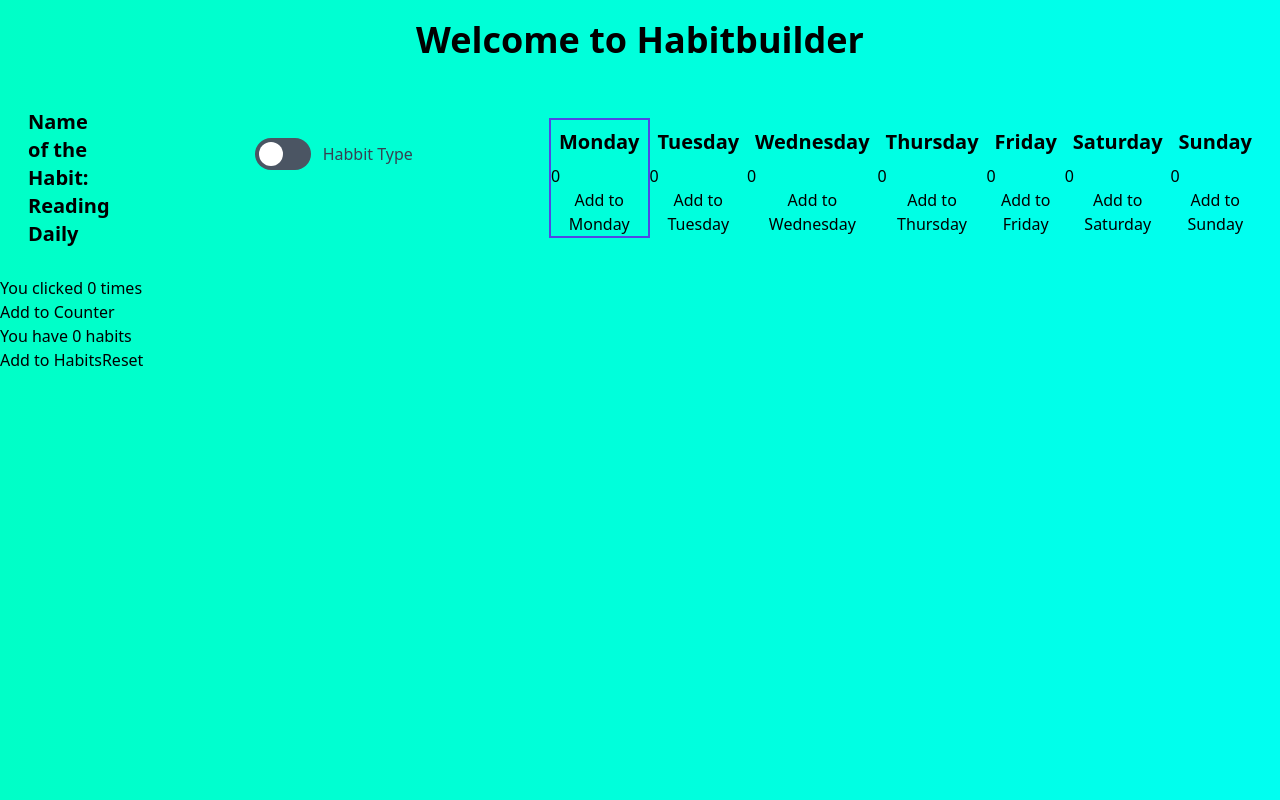
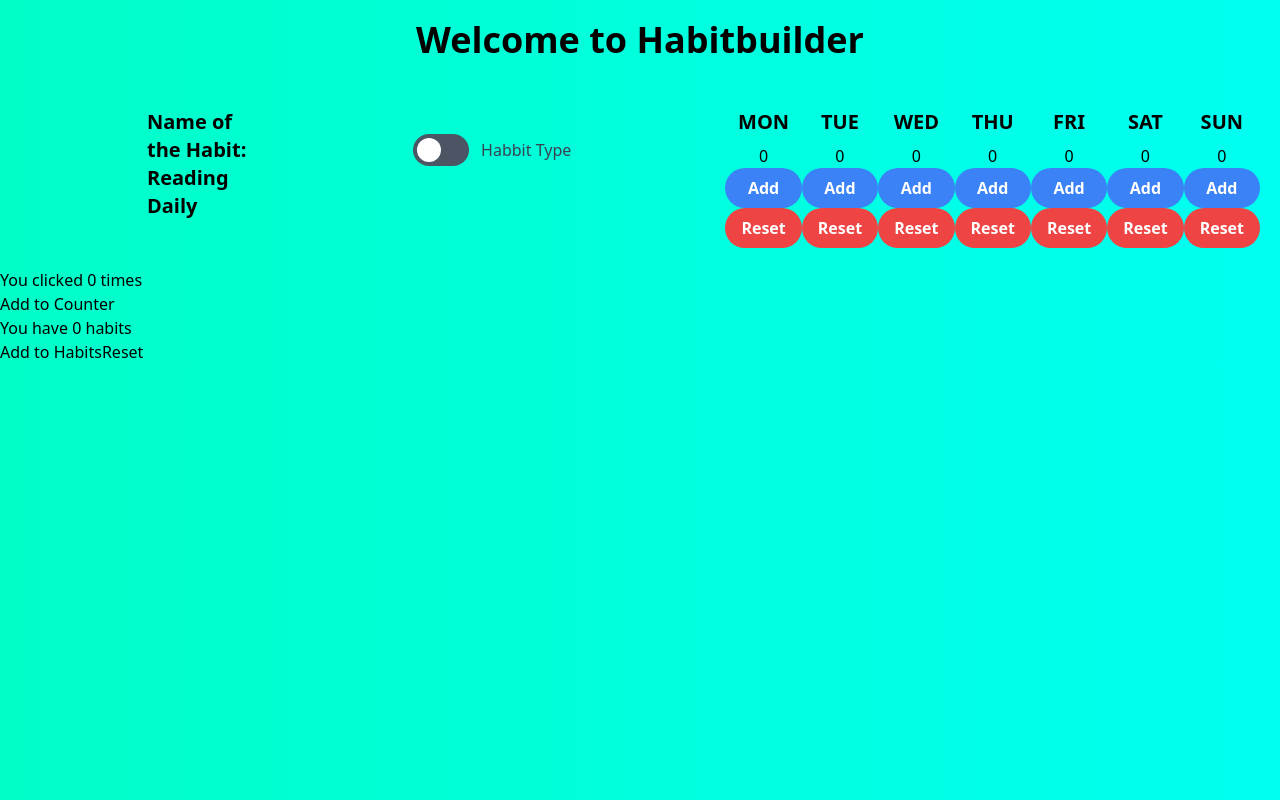
Before and after one commit to robonafisi/react-testing, a React (Create React App) app: page / in a window 1280 px wide. Built offline with nearby package versions, Linux system fonts and the light colour scheme.

Commit message:
Adding the habit counter buttons

```diff
--- a/src/App.js
+++ b/src/App.js
@@ -60,7 +60,7 @@ function App() {
 
         {habittype ?
         <div className='flex items-center'>
-        <div className='flex flex-col border-2 border-indigo-600'><p className='m-2 text-xl font-bold'>Monday</p><input type="checkbox" className='m-2'/></div>
+        <div className='flex flex-col'><p className='m-2 text-xl font-bold'>Monday</p><input type="checkbox" className='m-2'/></div>
         <div className='flex flex-col'><p className='m-2 text-xl font-bold'>Tuesday</p><input type="checkbox" className='m-2'/></div>
         <div className='flex flex-col'><p className='m-2 text-xl font-bold'>Wednesday</p><input type="checkbox" className='m-2'/></div>
         <div className='flex flex-col'><p className='m-2 text-xl font-bold'>Thursday</p><input type="checkbox" className='m-2'/></div>
@@ -69,13 +69,13 @@ function App() {
         <div className='flex flex-col'><p className='m-2 text-xl font-bold'>Sunday</p><input type="checkbox" className='m-2'/></div>
         </div> :
         <div className='flex items-center'>
-        <div className='flex flex-col border-2 border-indigo-600'><p className='m-2 text-xl font-bold'>Monday</p><p>{moncount}</p><button onClick={() => setMoncount(moncount + 1)}>Add to Monday</button></div>
-        <div className='flex flex-col'><p className='m-2 text-xl font-bold'>Tuesday</p><p>{tuecount}</p><button onClick={() => setTuecount(tuecount + 1)}>Add to Tuesday</button></div>
-        <div className='flex flex-col'><p className='m-2 text-xl font-bold'>Wednesday</p><p>{wedcount}</p><button onClick={() => setWedcount(wedcount + 1)}>Add to Wednesday</button></div>
-        <div className='flex flex-col'><p className='m-2 text-xl font-bold'>Thursday</p><p>{thucount}</p><button onClick={() => setThucount(thucount + 1)}>Add to Thursday</button></div>
-        <div className='flex flex-col'><p className='m-2 text-xl font-bold'>Friday</p><p>{fricount}</p><button onClick={() => setFricount(fricount + 1)}>Add to Friday</button></div>
-        <div className='flex flex-col'><p className='m-2 text-xl font-bold'>Saturday</p><p>{satcount}</p><button onClick={() => setSatcount(satcount + 1)}>Add to Saturday</button></div>
-        <div className='flex flex-col'><p className='m-2 text-xl font-bold'>Sunday</p><p>{suncount}</p><button onClick={() => setSuncount(suncount + 1)}>Add to Sunday</button></div>
+        <div className='flex flex-col'><p className='m-2 text-xl font-bold text-center'>MON</p><p className='text-center'>{moncount}</p><button className="bg-blue-500 hover:bg-blue-700 text-white font-bold py-2 px-4 rounded-full" onClick={() => setMoncount(moncount + 1)}>Add</button><button className="bg-red-500 hover:bg-red-700 text-white font-bold py-2 px-4 rounded-full" onClick={() => setMoncount(0)}>Reset</button></div>
+        <div className='flex flex-col'><p className='m-2 text-xl font-bold text-center'>TUE</p><p className='text-center'>{tuecount}</p><button className="bg-blue-500 hover:bg-blue-700 text-white font-bold py-2 px-4 rounded-full" onClick={() => setTuecount(tuecount + 1)}>Add</button><button className="bg-red-500 hover:bg-red-700 text-white font-bold py-2 px-4 rounded-full" onClick={() => setTuecount(0)}>Reset</button></div>
+        <div className='flex flex-col'><p className='m-2 text-xl font-bold text-center'>WED</p><p className='text-center'>{wedcount}</p><button className="bg-blue-500 hover:bg-blue-700 text-white font-bold py-2 px-4 rounded-full" onClick={() => setWedcount(wedcount + 1)}>Add</button><button className="bg-red-500 hover:bg-red-700 text-white font-bold py-2 px-4 rounded-full" onClick={() => setWedcount(0)}>Reset</button></div>
+        <div className='flex flex-col'><p className='m-2 text-xl font-bold text-center'>THU</p><p className='text-center'>{thucount}</p><button className="bg-blue-500 hover:bg-blue-700 text-white font-bold py-2 px-4 rounded-full" onClick={() => setThucount(thucount + 1)}>Add</button><button className="bg-red-500 hover:bg-red-700 text-white font-bold py-2 px-4 rounded-full" onClick={() => setThucount(0)}>Reset</button></div>
+        <div className='flex flex-col'><p className='m-2 text-xl font-bold text-center'>FRI</p><p className='text-center'>{fricount}</p><button className="bg-blue-500 hover:bg-blue-700 text-white font-bold py-2 px-4 rounded-full" onClick={() => setFricount(fricount + 1)}>Add</button><button className="bg-red-500 hover:bg-red-700 text-white font-bold py-2 px-4 rounded-full" onClick={() => setFricount(0)}>Reset</button></div>
+        <div className='flex flex-col'><p className='m-2 text-xl font-bold text-center'>SAT</p><p className='text-center'>{satcount}</p><button className="bg-blue-500 hover:bg-blue-700 text-white font-bold py-2 px-4 rounded-full" onClick={() => setSatcount(satcount + 1)}>Add</button><button className="bg-red-500 hover:bg-red-700 text-white font-bold py-2 px-4 rounded-full" onClick={() => setSatcount(0)}>Reset</button></div>
+        <div className='flex flex-col'><p className='m-2 text-xl font-bold text-center'>SUN</p><p className='text-center'>{suncount}</p><button className="bg-blue-500 hover:bg-blue-700 text-white font-bold py-2 px-4 rounded-full" onClick={() => setSuncount(suncount + 1)}>Add</button><button className="bg-red-500 hover:bg-red-700 text-white font-bold py-2 px-4 rounded-full" onClick={() => setSuncount(0)}>Reset</button></div>
         </div>
       }
 
```
